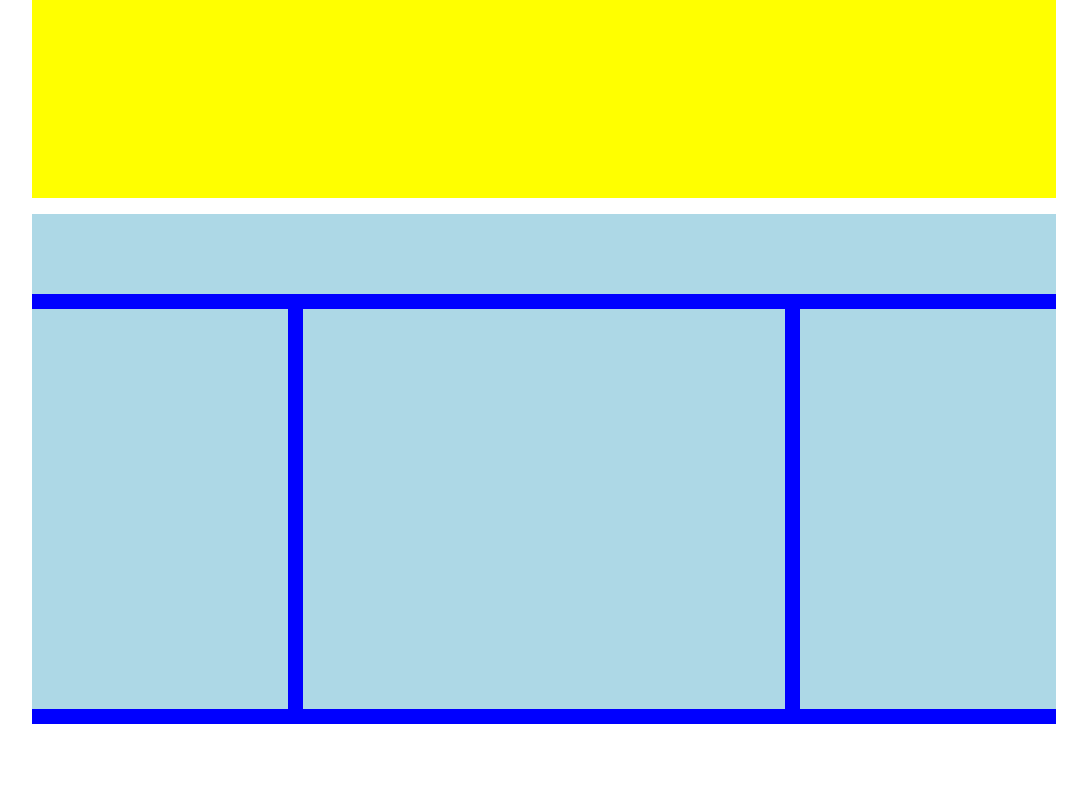
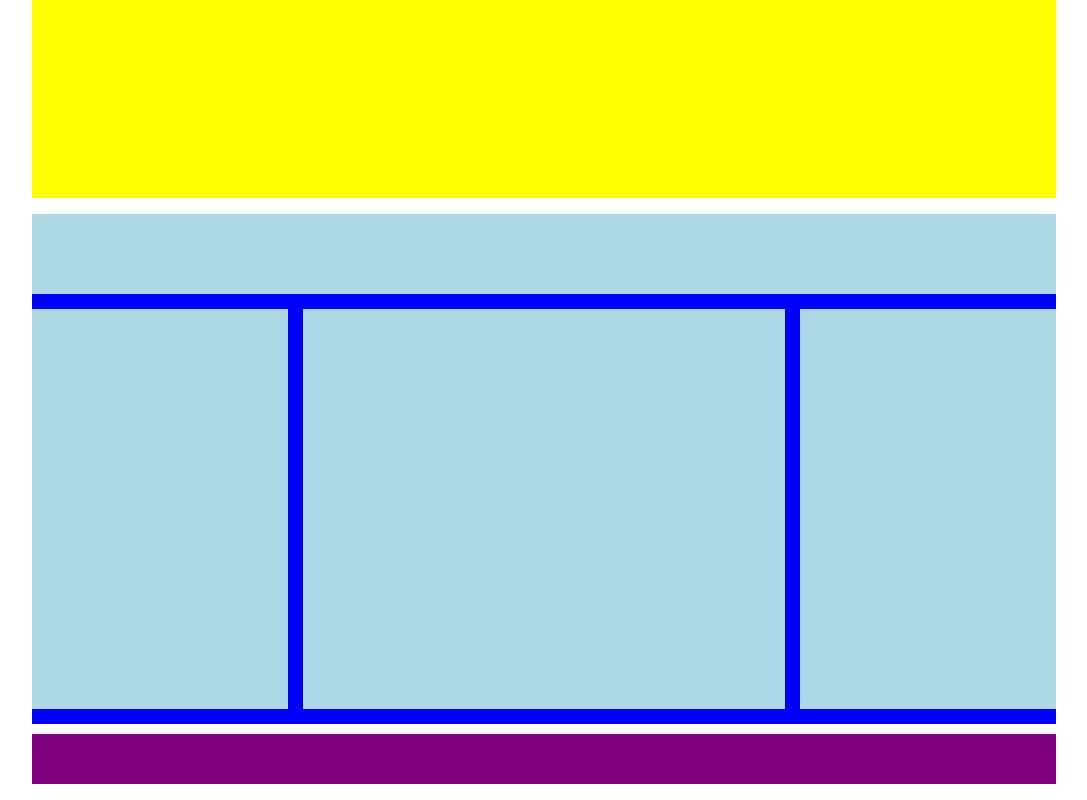
Before and after one commit to filauro1989/htmlcss-struttura-wp, a plain HTML site: page index.html in a window 1280 px wide. Shown: the part 334-1134 px from the top of the page, without its empty margins (96-1183 px from the left). Before the commit the page ends 1074 px from the top, so only its background shows below. Drawn offline with Linux system fonts and the light colour scheme.

Commit message:
posizionamento footer

```diff
--- a/css/style.css
+++ b/css/style.css
@@ -31,6 +31,7 @@
 
 .main-container {
     background-color: blue;
+    margin-bottom: 10px;
 }
 
 .main-container-header{
@@ -50,3 +51,9 @@
     width: calc(50% - 30px);
     margin: 0 15px;
 }
+
+/* footer */
+.footer {
+    height: 50px;
+    background-color: purple;
+}
```
Also changed, not shown: index.html (+5 -0 lines).
